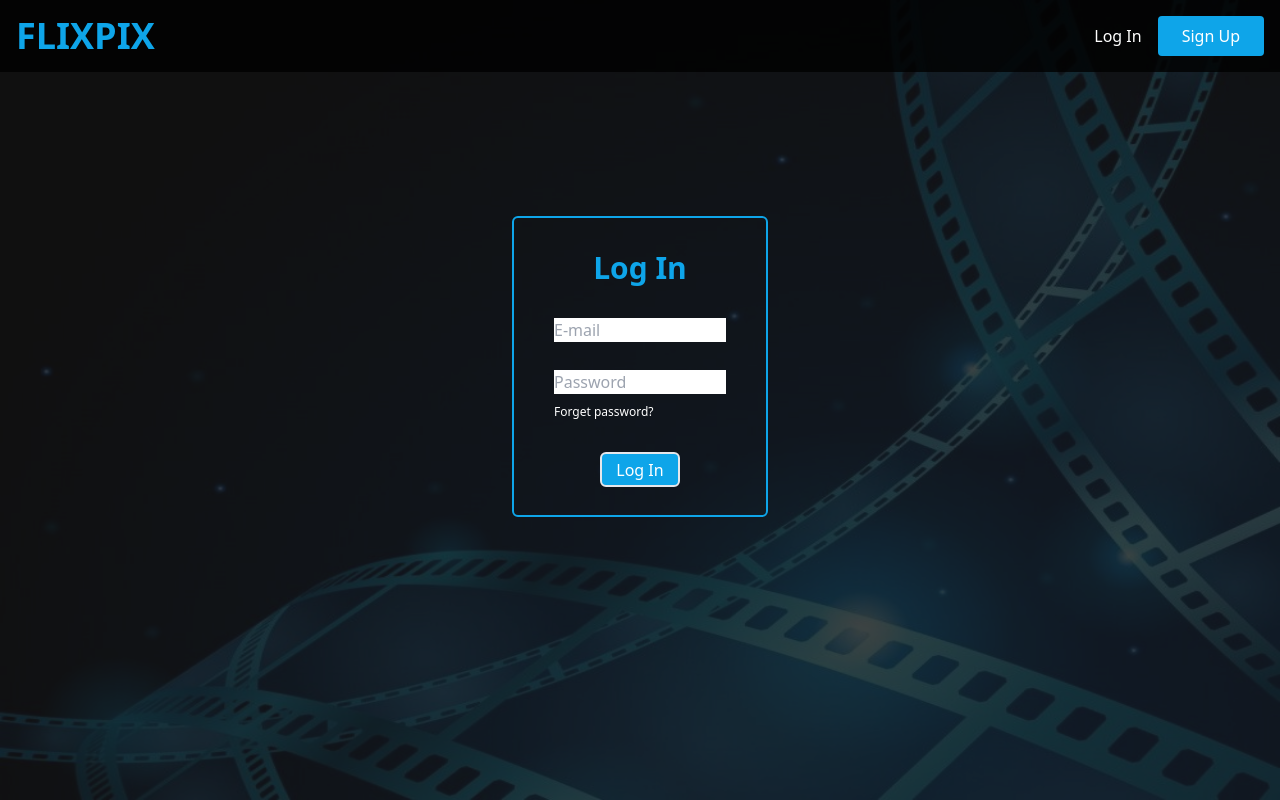
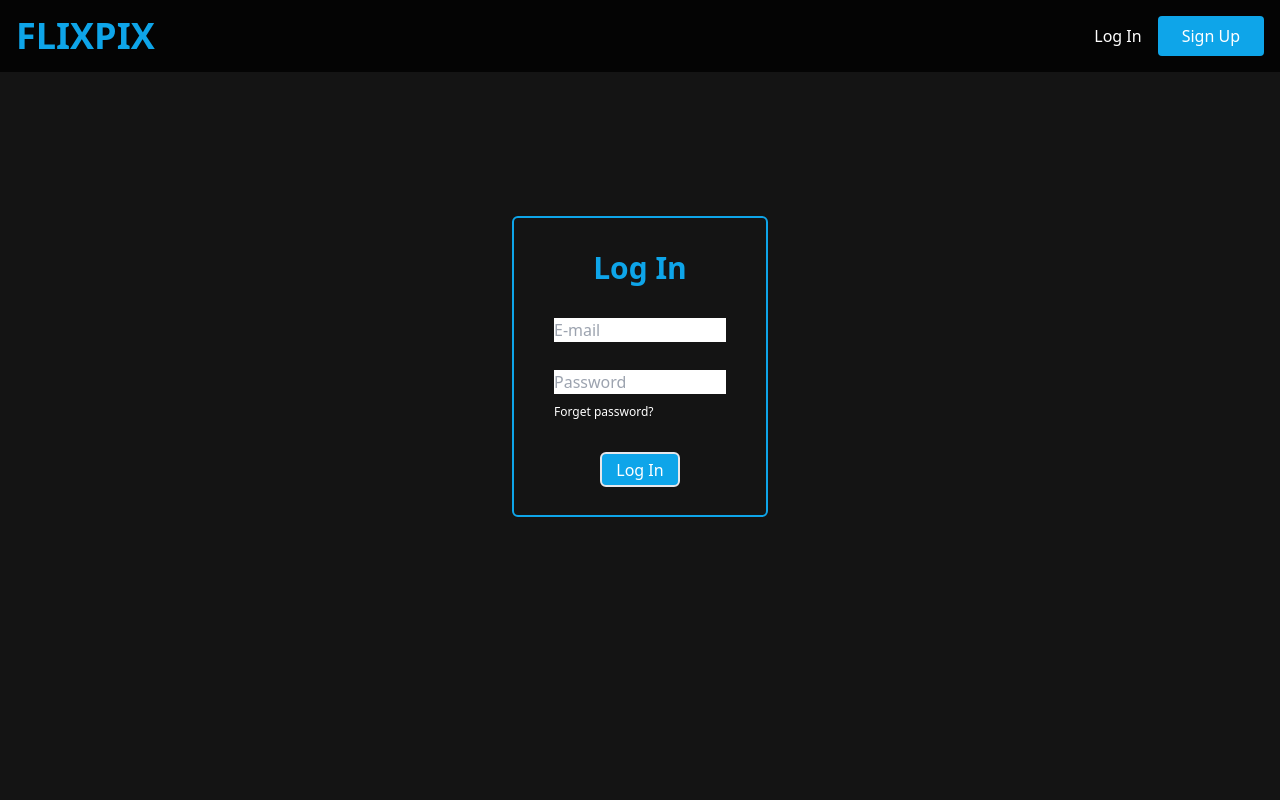
Before and after one commit to Metalmilitian85/movieapp, a React (Vite) app: page /login in a window 1280 px wide. Built offline with nearby package versions, Linux system fonts and the light colour scheme.

Commit message:
relative

```diff
--- a/src/pages/Login.jsx
+++ b/src/pages/Login.jsx
@@ -4,8 +4,7 @@ import { Link } from 'react-router-dom'
 export default function Login() {
     return (
         <div className="pt-36 w-[50%] md:w-[20%] m-auto">
-          <img src="/moviebg.jpg" className="flex absolute -z-10 w-full h-full left-0 top-0 opacity-20" />
-          <div className="border-2 border-sky-500 rounded-md text-center text-white">
+        <div className="border-2 border-sky-500 rounded-md text-center text-white">
             <h1 className="text-3xl font-bold text-sky-500 my-8">Log In</h1>
             <div className="flex flex-col mx-10 text-black">
               <input className="mb-7" type="text" placeholder="E-mail" />
```
